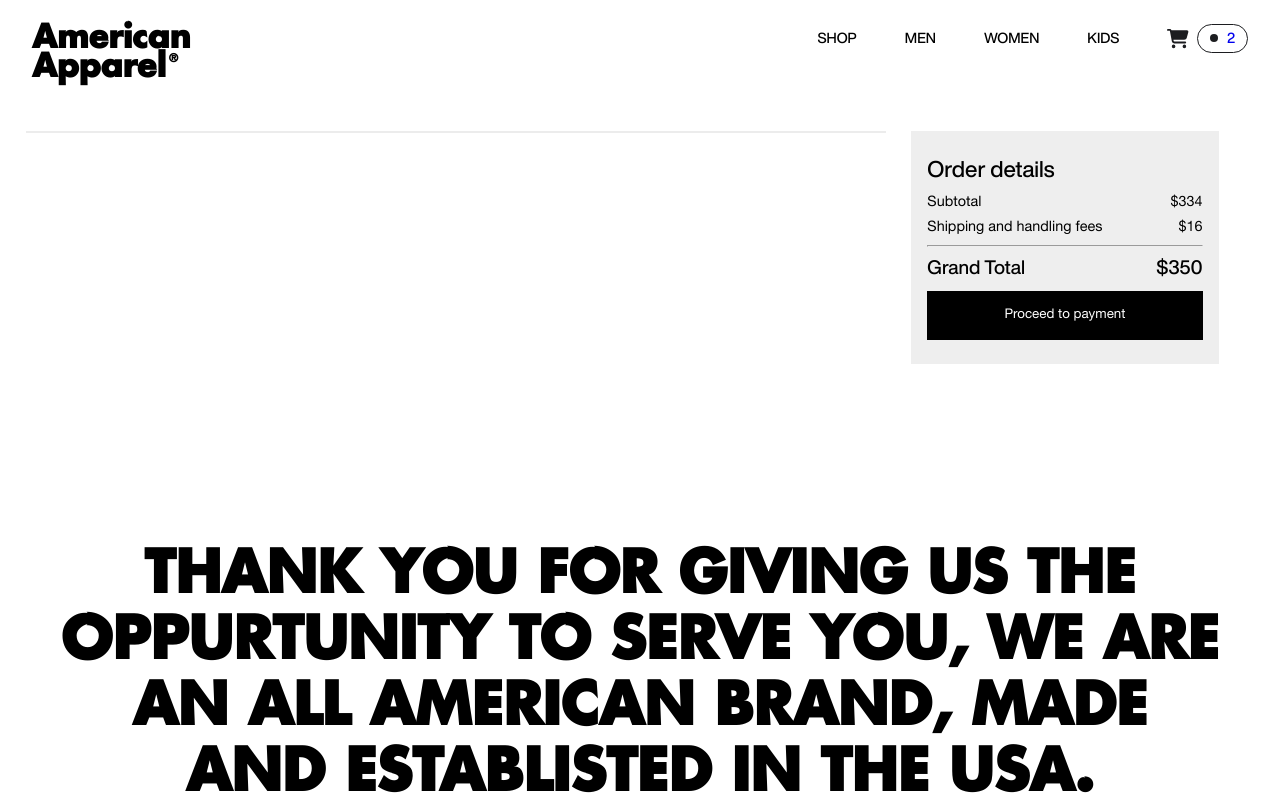
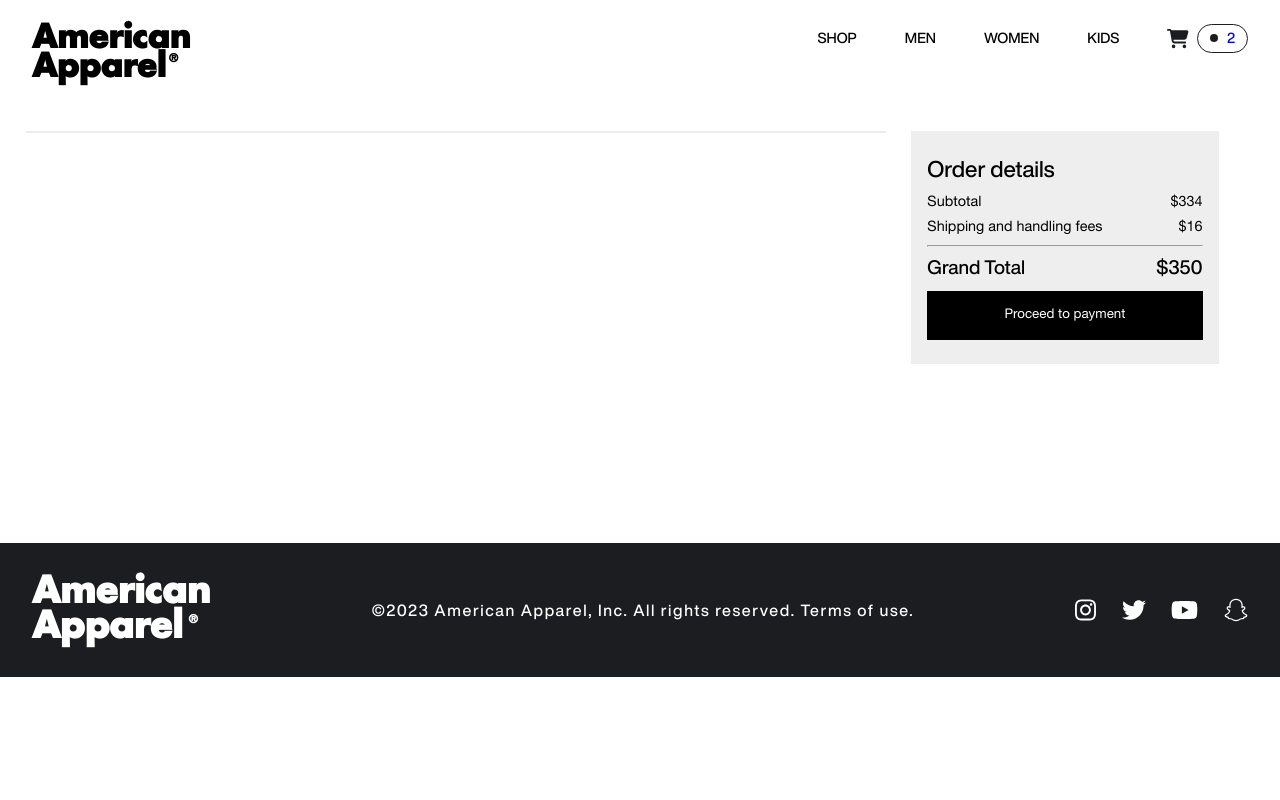
Before and after one commit to PiyushG-dev/e-commerce-app-main, a React (Vite) app: page /cart in a window 1280 px wide. Shown: the top 800 px of the page. Built offline with nearby package versions, Linux system fonts and the light colour scheme.

Commit message:
Added cart

```diff
--- a/src/pages/Cart.jsx
+++ b/src/pages/Cart.jsx
@@ -2,16 +2,12 @@
 import styles from "./css/Cart.module.css";
 import CartItems from "../components/cartItems/CartItems";
 import OrderDetails from "../components/orderDetails/OrderDetails";
-import Acknowledge from "../components/acknowledge/Acknowledge";
 
 const Cart = () => {
   return (
     <div className={styles.wrapper}>
-      <div className={styles.container}>
-        <CartItems />
-        <OrderDetails />
-      </div>
-      <Acknowledge />
+      <CartItems />
+      <OrderDetails />
     </div>
   );
 };
--- a/src/pages/css/Cart.module.css
+++ b/src/pages/css/Cart.module.css
@@ -2,9 +2,6 @@
     padding-top: 2vmax;
     padding-left: 2vmax;
     padding-right: 2vmax;
-}
-
-.container{
     display: flex;
     align-items: flex-start;
     padding-bottom: 14vmax;
```
